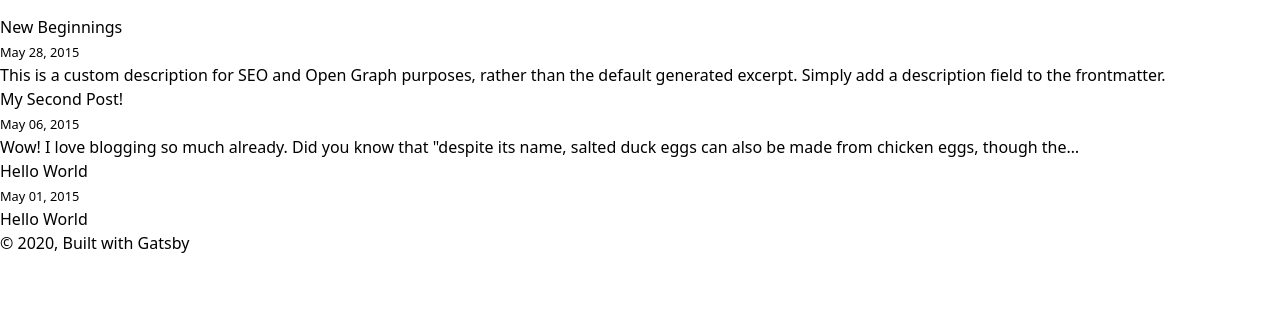
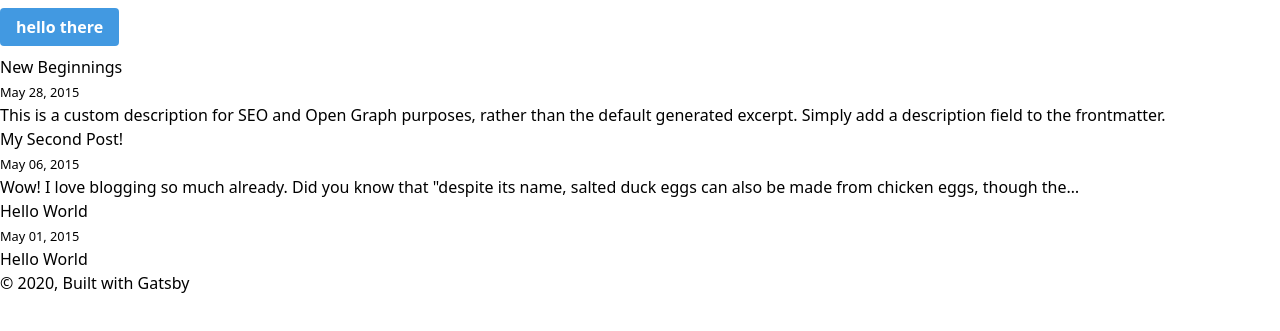
Before and after one commit to codebushi/gatsby-starter-blog-tailwind, a Gatsby site: page / in a window 1280 px wide. Shown: the part 53-384 px from the top of the page. Built offline with nearby package versions, Linux system fonts and the light colour scheme; Gatsby itself is replaced by a stand-in of ours.

Commit message:
adding apply example

```diff
--- a/src/components/seo.js
+++ b/src/components/seo.js
@@ -5,10 +5,10 @@
  * See: https://www.gatsbyjs.org/docs/use-static-query/
  */
 
-import React from "react"
-import PropTypes from "prop-types"
-import Helmet from "react-helmet"
-import { useStaticQuery, graphql } from "gatsby"
+import { graphql, useStaticQuery } from 'gatsby';
+import PropTypes from 'prop-types';
+import React from 'react';
+import Helmet from 'react-helmet';
 
 const SEO = ({ description, lang, meta, title }) => {
   const { site } = useStaticQuery(
@@ -18,71 +18,73 @@ const SEO = ({ description, lang, meta, title }) => {
           siteMetadata {
             title
             description
-            social { twitter }
+            social {
+              twitter
+            }
           }
         }
       }
     `
-  )
+  );
 
-  const metaDescription = description || site.siteMetadata.description
+  const metaDescription = description || site.siteMetadata.description;
 
   return (
     <Helmet
       htmlAttributes={{
-        lang,
+        lang
       }}
       title={title}
       titleTemplate={`%s | ${site.siteMetadata.title}`}
       meta={[
         {
           name: `description`,
-          content: metaDescription,
+          content: metaDescription
         },
         {
           property: `og:title`,
-          content: title,
+          content: title
         },
         {
           property: `og:description`,
-          content: metaDescription,
+          content: metaDescription
         },
         {
           property: `og:type`,
-          content: `website`,
+          content: `website`
         },
         {
           name: `twitter:card`,
-          content: `summary`,
+          content: `summary`
         },
         {
           name: `twitter:creator`,
-          content: site.siteMetadata.social.twitter,
+          content: site.siteMetadata.social.twitter
         },
         {
           name: `twitter:title`,
-          content: title,
+          content: title
         },
         {
           name: `twitter:description`,
-          content: metaDescription,
-        },
+          content: metaDescription
+        }
       ].concat(meta)}
     />
-  )
-}
+  );
+};
 
 SEO.defaultProps = {
   lang: `en`,
   meta: [],
-  description: ``,
-}
+  description: ``
+};
 
 SEO.propTypes = {
   description: PropTypes.string,
   lang: PropTypes.string,
   meta: PropTypes.arrayOf(PropTypes.object),
-  title: PropTypes.string.isRequired,
-}
+  title: PropTypes.string.isRequired
+};
 
-export default SEO
+export default SEO;
--- a/src/css/tailwind.css
+++ b/src/css/tailwind.css
@@ -1,4 +1,14 @@
 @tailwind base;
+
+.btn {
+  @apply font-bold py-2 px-4 rounded;
+}
+.btn-blue {
+  @apply bg-blue-500 text-white;
+}
+.btn-blue:hover {
+  @apply bg-blue-700;
+}
 
 @tailwind components;
 
--- a/src/pages/index.js
+++ b/src/pages/index.js
@@ -10,6 +10,13 @@ const BlogIndex = ({ data, location }) => {
   return (
     <Layout location={location} title={siteTitle}>
       <SEO title="All posts" />
+
+      <p className="mb-4">
+        <a className="btn btn-blue" href="#">
+          hello there
+        </a>
+      </p>
+
       {posts.map(({ node }) => {
         const title = node.frontmatter.title || node.fields.slug;
         return (
--- a/tailwind.config.js
+++ b/tailwind.config.js
@@ -1,7 +1,5 @@
 module.exports = {
-  theme: {
-    extend: {}
-  },
+  theme: {},
   variants: {},
   plugins: []
 };
```
